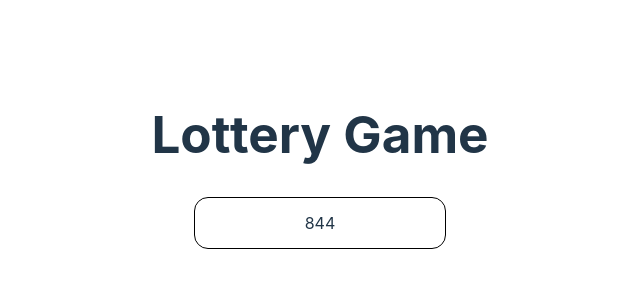
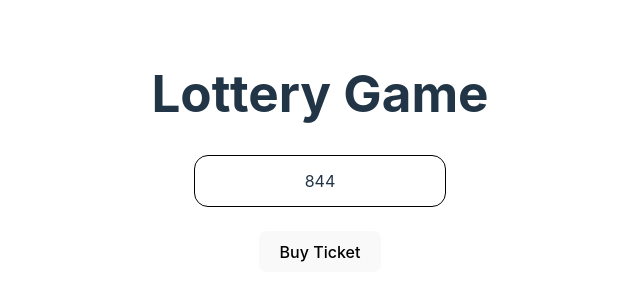
Before and after one commit to Abhay108cell/react, a React (Vite) app: page / in a window 1280 px wide. Shown: the part 230-530 px from the top of the page, without its empty margins (320-960 px from the left). Built offline with nearby package versions, Linux system fonts and the light colour scheme.

Commit message:
adding button and modify css

```diff
--- a/src/LotteryGame.css
+++ b/src/LotteryGame.css
@@ -8,3 +8,11 @@
   border-radius: 14px;
   margin: 0 auto;
 }
+.center-button {
+  display: flex;
+  justify-content: center;
+}
+.center-item {
+  display: flex;
+  justify-content: center;
+}
--- a/src/LotteryGame.jsx
+++ b/src/LotteryGame.jsx
@@ -4,6 +4,11 @@ import { genNumber, sum } from "./helper";
 export default function LotteryGame(){
   let [ticket, setTicket] = useState(genNumber(3))
   let isWinning = sum(ticket) === 15
+
+  let buyTicket= ()=>{
+    setTicket(genNumber(3));
+  }
+
   return(
     <div><h1>Lottery Game </h1>
     <div className="ticket">
@@ -11,7 +16,14 @@ export default function LotteryGame(){
       <span>{ticket[1]}</span>
       <span>{ticket[2]}</span>
     </div>
-    <h3>{isWinning && "congratulations you won!"}</h3>
+    <br />
+    <div className="center-button">
+    <button   onClick={buyTicket}>Buy Ticket</button>
+    <br />
+
+    </div>
+    <h3 className="center-item">{isWinning && "congratulations you won!"}</h3>
+
     </div>
 
   )
```
